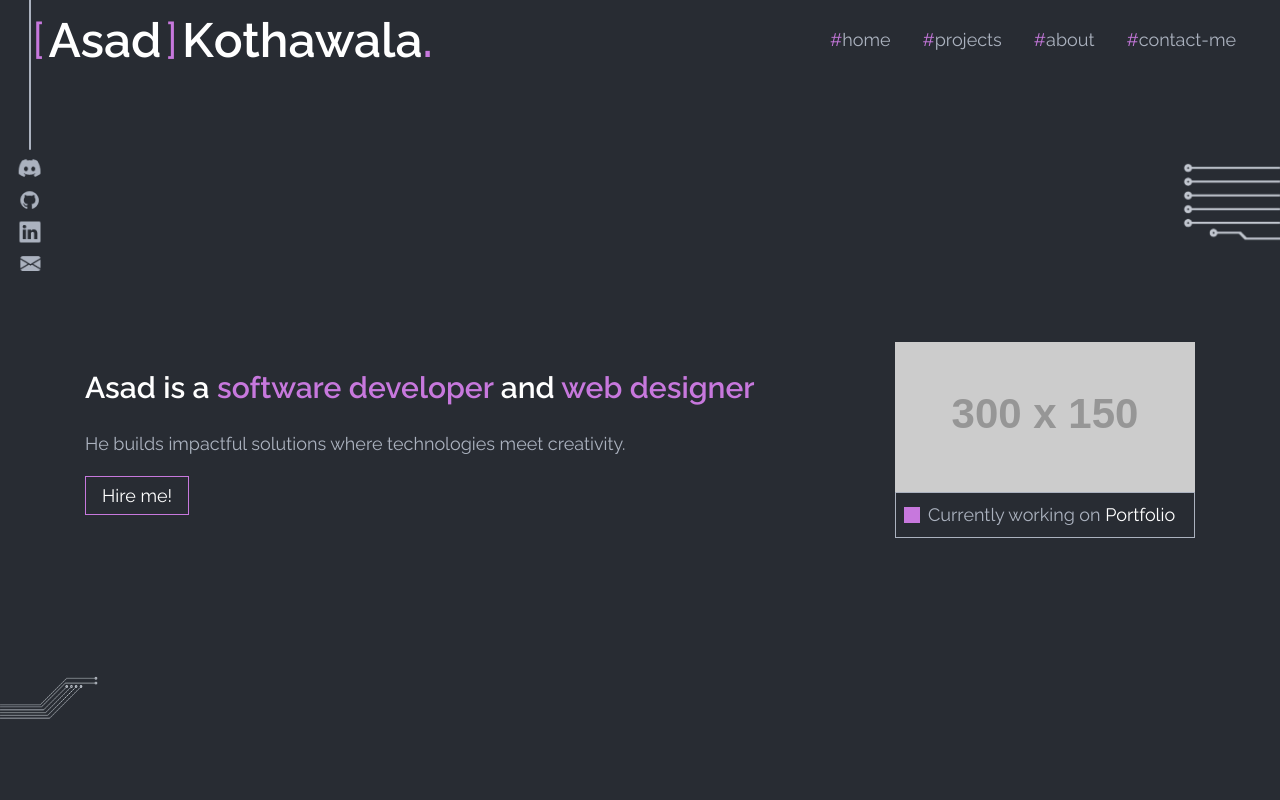
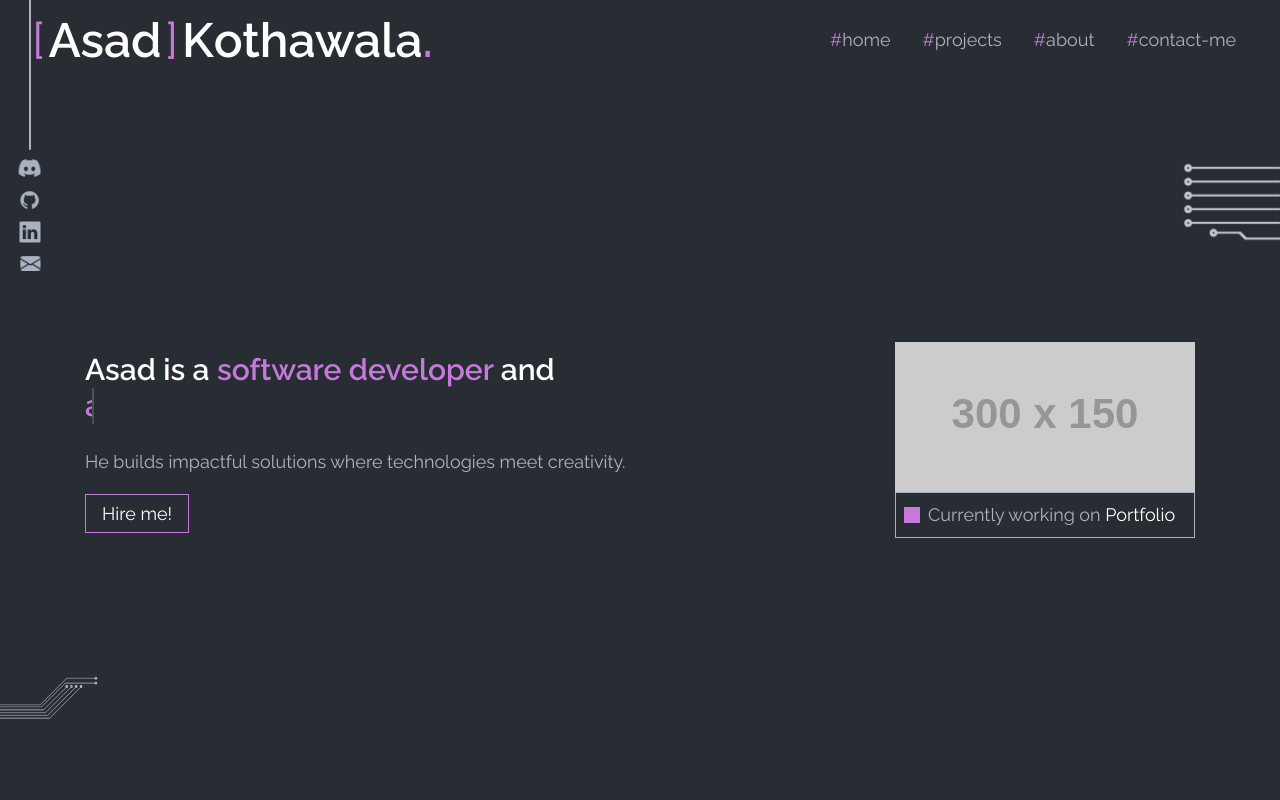
Before and after one commit to a3rium/asadk-portfolio, a Next.js app: page / in a window 1280 px wide. Shown: the top 800 px of the page. Built offline with nearby package versions, Linux system fonts and the light colour scheme.

Commit message:
replace seconding headline with typewriter

```diff
--- a/src/app/components/Hero/Hero.tsx
+++ b/src/app/components/Hero/Hero.tsx
@@ -1,6 +1,7 @@
 import Image from "next/image";
 import React from "react";
 import Link from "next/link";
+import Typewriter from "../Typewriter/Typewriter";
 
 const Hero = () => {
   return (
@@ -19,7 +20,7 @@ const Hero = () => {
             <h1 className="font-semibold text-2xl md:text-3xl text-white mb-3">
               Asad is a{" "}
               <span className="text-secondary">software developer</span> and{" "}
-              <span className="text-secondary">web designer</span>
+              <Typewriter />
             </h1>
             <p className="text-primary my-6 text-base md:text-lg">
               He builds impactful solutions where technologies meet creativity.
```
